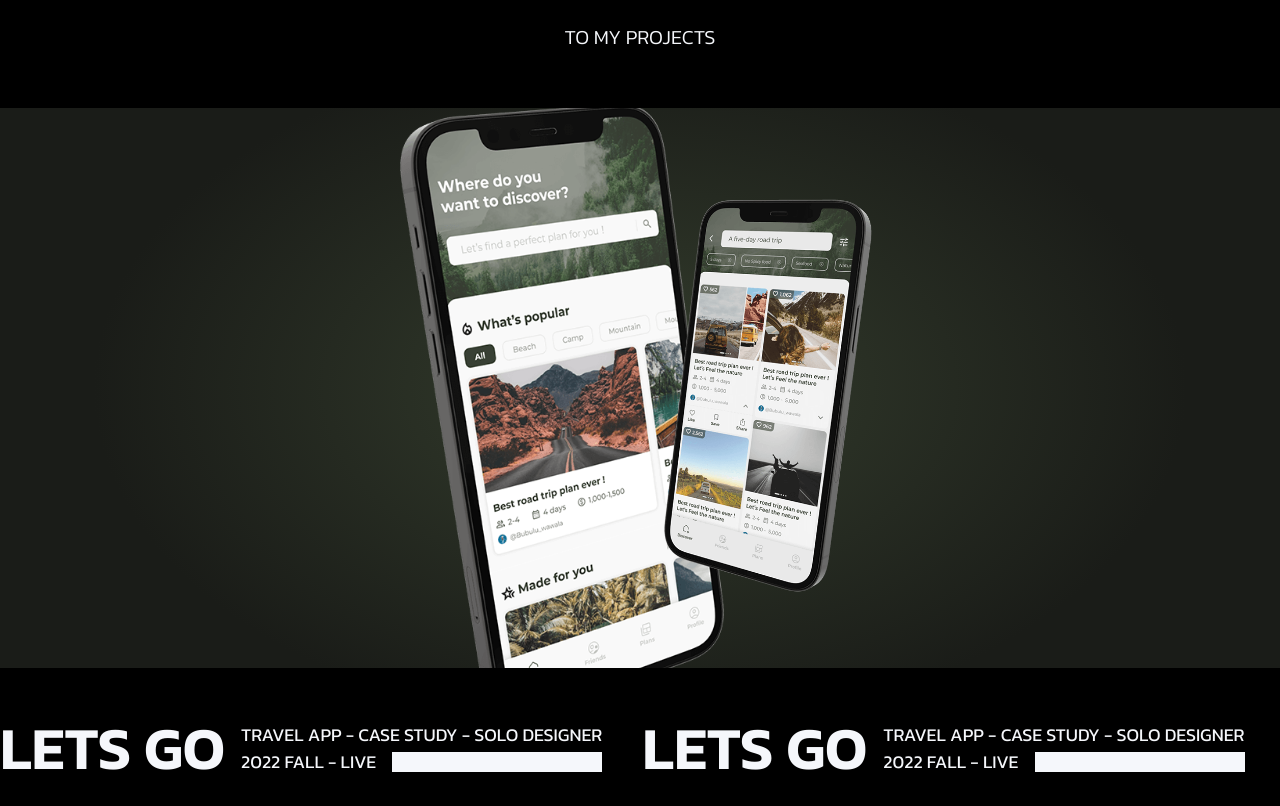
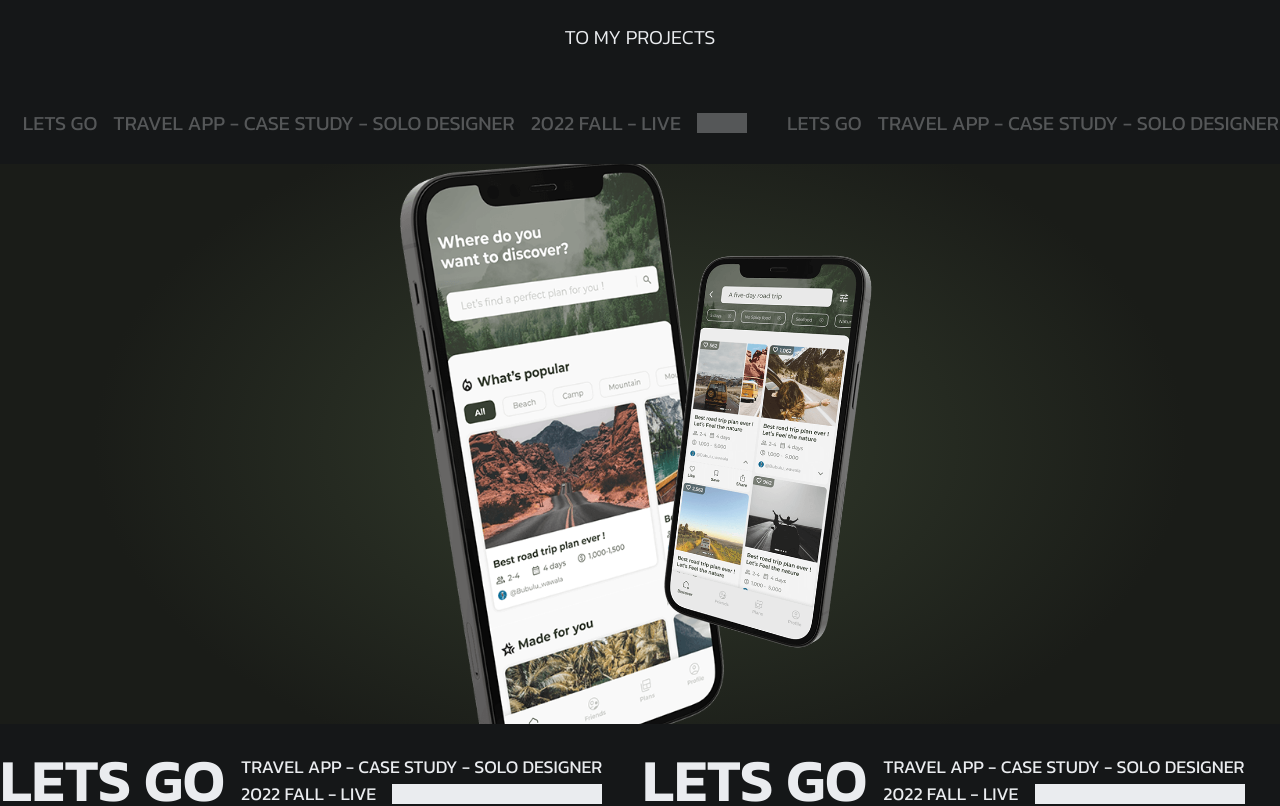
Before and after one commit to MgChak/Portfolio_3.x, a Vue app: page /abs#/works in a window 1280 px wide. Shown: the part 708-1514 px from the top of the page. Built offline with nearby package versions, Linux system fonts and the light colour scheme.

Commit message:
对inforbar添加了新的形态。修改了网页的背景色和文字颜色

```diff
--- a/src/components/main_pages/works.vue
+++ b/src/components/main_pages/works.vue
@@ -14,11 +14,14 @@
             @pointerover=" handle_card_hover('view_project',$event)"
             >
 
+            <div class="bio_container">
+                <infor_bar :infor_obj="{type:'sub',text: i.text,bio:i.bio,time:i.time}"/>
+            </div>
 
-            <component :is="render_comp(i.comp)"/>
+            <component class="comp" :is="render_comp(i.comp)"/>
 
             <div class="bio_container">
-                <infor_bar :infor_obj="{text: i.text,bio:i.bio,time:i.time}"/>
+                <infor_bar :infor_obj="{type:'main',text: i.text,bio:i.bio,time:i.time}"/>
             </div>
 
             <div class="breakline"></div>
@@ -40,7 +43,7 @@ import infor_bar from './works_thum_cards/infor_bar.vue'
 import {tracker_toggle} from '../../hooks/use_mouse_tracker_toggle'
 import {scrollto} from '../../hooks/use_scroll'
 //依赖引入
-import {computed,onMounted, watch,onBeforeMount,ref} from 'vue'
+import {onMounted,onBeforeMount,watchPostEffect, watch,computed} from 'vue'
 import { onBeforeRouteLeave } from 'vue-router'
 import {useElementSize } from '@vueuse/core'
 import useStore from '../../store/index.js'
@@ -152,7 +155,7 @@ const store = useStore()
     }
     //滚动到指定位置
     let srcoll_to = (index,val)=>{
-        let a = document.getElementsByClassName('comp_container')[index]
+        let a = document.getElementsByClassName('comp')[index]
         a.getBoundingClientRect().top
         scrollto(store.scroll_position + a.getBoundingClientRect().top,val)
     }
@@ -178,6 +181,21 @@ const store = useStore()
                 tracker_toggle(val)
             }
     }
+
+    // var timer
+
+    // //监听滚动
+    // watch(()=>store.scroll_position,()=>{
+    //     clearTimeout(timer)
+
+    //     store.el_container_scale.scale = 0.8
+    //     store.el_container_scale.animation = 'all 0.3s'
+
+    //     timer = setTimeout(()=>{
+    //         store.el_container_scale.scale = 1
+    //         store.el_container_scale.animation = 'var(--animation-slow)'
+    //     },100)
+    // })
 </script>
 
 <style scoped>
@@ -199,7 +217,7 @@ const store = useStore()
 .comp_container{
     display:flex;
     flex-direction: column;
-    gap:40px;
+    gap:16px;
     width:100%;
 }
 .bio_container{
@@ -227,8 +245,14 @@ h2{
 }
 .breakline{
     width:100vw;
-    height:1px;
-    background-color:rgba(255, 255, 255, 0.397);
-    margin-bottom:40px;
+    height:20px;
+    background-color:rgba(255, 255, 255, 0.185);
+    margin-bottom:16px;
+}
+@media (max-width: 750px) {
+    .breakline{
+        height:1px;
+    }
+
 }
 </style>
--- a/src/components/main_pages/works_thum_cards/abs.vue
+++ b/src/components/main_pages/works_thum_cards/abs.vue
@@ -29,6 +29,9 @@ const store = useStore()
 
     //获取class和高度
     let card_size = computed(()=>handle_card_class_height_change(name))
+
+
+
 
 
 
--- a/src/components/main_pages/works_thum_cards/infor_bar.vue
+++ b/src/components/main_pages/works_thum_cards/infor_bar.vue
@@ -1,6 +1,6 @@
 <template>
-    <div class="main_container" >
-        <div v-if = "store.page_width>=750" class="list_container" :style="{left : bar_move +'px'}" ref="el">
+    <div class="main_container" v-if="props.infor_obj.type=='main'">
+        <div v-if = "store.page_width>=750" class="list_container" :style="{left : bar_move +'%'}" ref="el">
             <div v-for = "i in list_length" class="item_container">
                 <h1>{{ props.infor_obj.text}}</h1>
                 <div class="sub_container">
@@ -26,6 +26,18 @@
         </div>
 
     </div>
+    <div class="main_container_sub" v-if="props.infor_obj.type=='sub' && store.page_width>=750">
+        <div  class="list_container_sub" :style="{right : bar_move +'%'}" ref="el">
+            <div v-for = "i in list_length" class="item_container_sub">
+                <h3>{{ props.infor_obj.text}}</h3>
+                <h3>{{ props.infor_obj.bio }}</h3>
+                <h3>{{ props.infor_obj.time }}</h3>
+                <div class="time_line_sub"></div>
+
+            </div>
+        </div>
+
+    </div>
 
 </template>
 
@@ -42,7 +54,7 @@ const store = useStore()
     let bar_move = computed(()=>{
         var a = store.scroll_position / store.scroll_page_height
         var b = a * width.value
-        return -b
+        return a.toFixed(2)*-100
     })
 
 
@@ -57,11 +69,9 @@ const store = useStore()
     const el = ref(null)
     const { width } = useElementSize(el)
     watchPostEffect(()=>{
-        if (width.value<store.page_width*1.5){
+        if (width.value<store.page_width*2){
             list_length.value = list_length.value + 2
-            console.log(1)
         }
-        console.log(width.value,store.page_width)
     })
 
 
@@ -74,13 +84,33 @@ const store = useStore()
     display: flex;
     overflow: hidden;
 }
+.main_container_sub{
+    width:100%;
+    height:40px;
+    position: relative;
+    display: flex;
+    overflow: hidden;
+}
 .list_container{
     display: flex;
     gap:40px;
     position:relative;
     transition:var(--animation-slow);
 }
+.list_container_sub{
+    display: flex;
+    gap:40px;
+    position:absolute;
+    transition:var(--animation-slow);
+    opacity: 0.3;
+}
 .item_container{
+    display: flex;
+    align-items: center;
+    gap:16px;
+    flex:none;
+}
+.item_container_sub{
     display: flex;
     align-items: center;
     gap:16px;
@@ -101,6 +131,12 @@ const store = useStore()
     background-color: var(--main-light-100);
     height:20px;
 }
+.time_line_sub{
+    width:50px;
+    flex:1;
+    background-color: var(--main-light-100);
+    height:20px;
+}
 h1{
     font-size: 80px;
     line-height: 80px;
@@ -110,6 +146,13 @@ h1{
     flex:none;
 }
 h2{
+    font-size: 20px;
+    font-weight: 400;
+    text-transform: uppercase;
+    color:var(--main-light-100);
+    flex:none;
+}
+h3{
     font-size: 20px;
     font-weight: 400;
     text-transform: uppercase;
--- a/src/hooks/use_works_slideshow_handle.js
+++ b/src/hooks/use_works_slideshow_handle.js
@@ -76,7 +76,6 @@ let handle_card_class_height_change = (name)=>{
 }
 
 
-
 export {
     handle_img_position_change,
     handle_el_container_size,
--- a/src/store/index.js
+++ b/src/store/index.js
@@ -130,6 +130,7 @@ export default defineStore("Main",{
                     text:'Lets Go',
                     bio:'TRAVEL APP - CASE STUDY - SOLO DESIGNER',
                     time:'2022 fall - LIVE',
+                    sub_color:'#8CE547',
                     navto:'letsgo',
                     background_color:' linear-gradient(360deg, #2B3825 -3.36%, #000000 49.04%)',
                     class:'',
@@ -140,6 +141,7 @@ export default defineStore("Main",{
                     text:'Transit',
                     bio:'navigation APP - CASE STUDY - SOLO DESIGNER',
                     time:'2021 spring',
+                    sub_color:'#11F4DB ',
                     navto:'transit',
                     background_color:'linear-gradient(360deg, #25343D -3.36%, #000000 49.04%)',
                     class:'',
@@ -150,6 +152,7 @@ export default defineStore("Main",{
                     text:'ABS Intern',
                     bio:'SUMMER INTERNSHIP CASE',
                     time:'2022 summer',
+                    sub_color:'#B71D39',
                     navto:'abs',
                     background_color:'linear-gradient(360deg, #3D2539 -3.36%, #000000 49.04%)',
                     class:'',
--- a/src/style.css
+++ b/src/style.css
@@ -11,11 +11,11 @@
   --thumcard_fullscreen_height:100vh;
   --thumcard_article_height:80vh;
 
-  --main-light-100:rgba(245, 247, 251, 1);
+  --main-light-100:rgb(234, 236, 239);
   --main-light-60:rgba(245, 247, 251, 0.6);
   --main-light-30:rgba(245, 247, 251, 0.3);
 
-  --color-glass-dark:rgba(0, 0, 0, 0.395);
+  --color-glass-dark:#1517189f;
 }
 *{
   margin:0;
@@ -41,7 +41,7 @@ body {
 }
 
 body{
-  background-color: black;
+  background-color: #151718;
 }
 
 h1,
```
